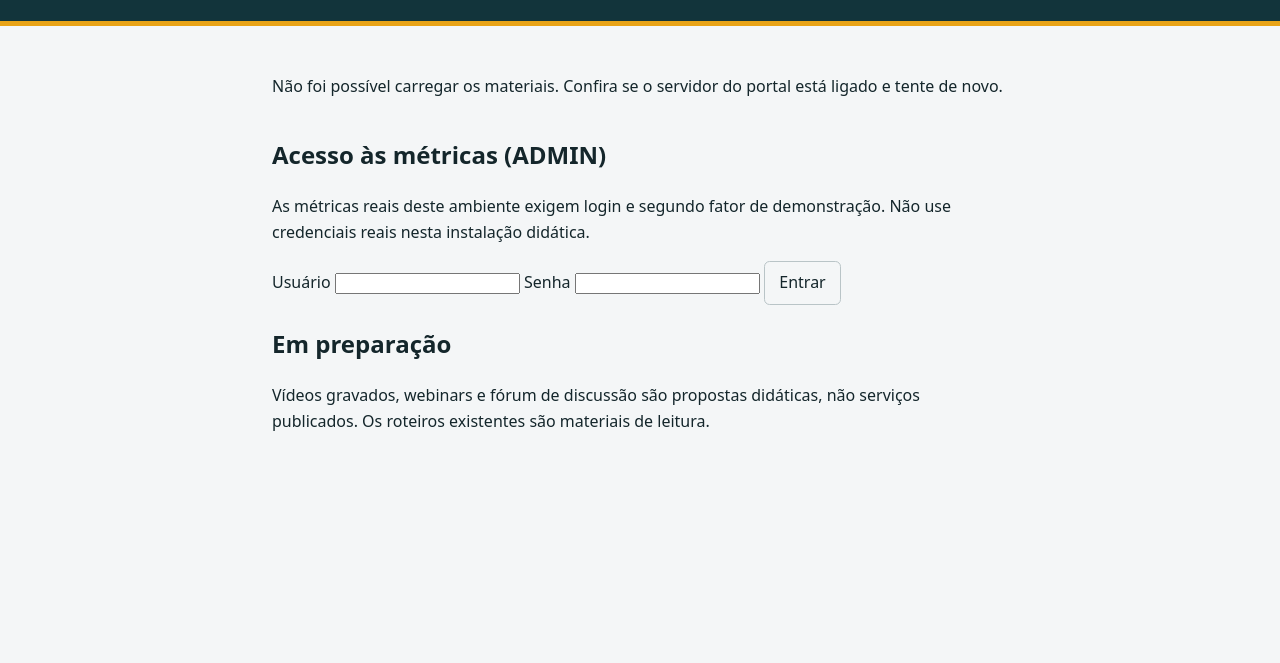
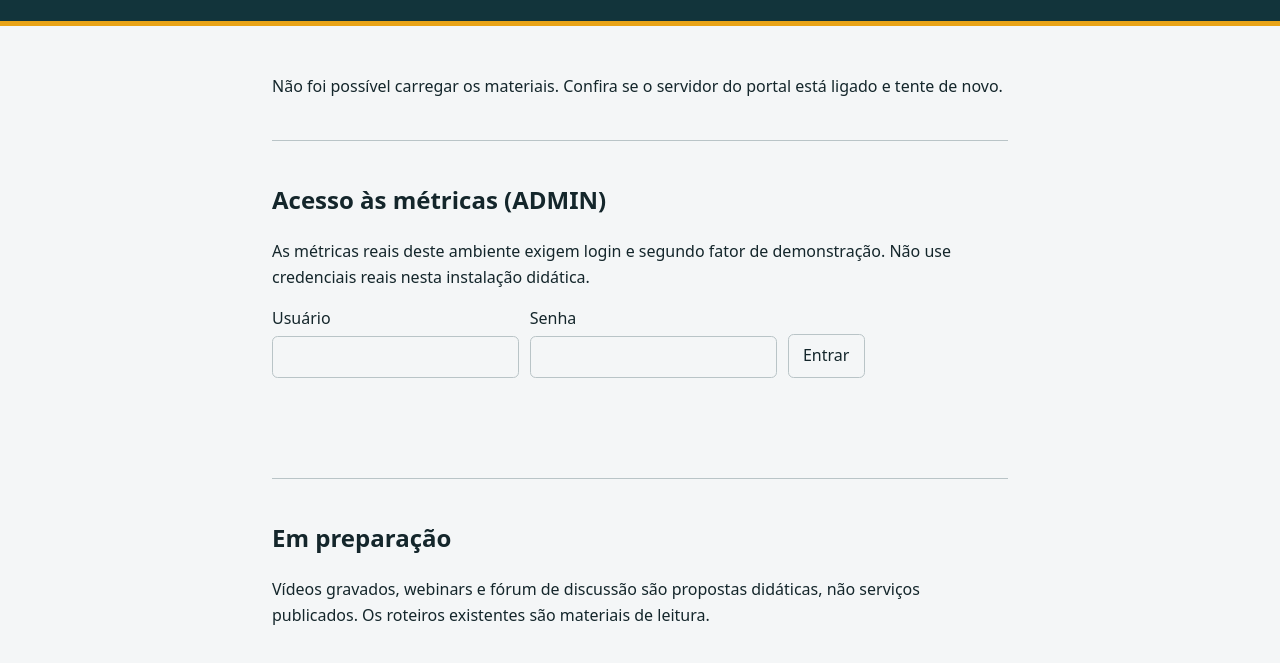
Before and after one commit to athr-ocean/autobotz-motors, a plain HTML site: page portal-treinamento/public/index.html in a window 1280 px wide. Shown: the part 101-764 px from the top of the page. Drawn offline with Linux system fonts and the light colour scheme; no server answers.

Commit message:
feat(d15): portal de treino, métricas visuais e aviso da interface

```diff
--- a/portal-treinamento/public/style.css
+++ b/portal-treinamento/public/style.css
@@ -17,3 +17,12 @@ li button{width:100%;text-align:left}
 .texto{white-space:pre-wrap;max-width:65ch}
 .pular{position:absolute;left:-999px}
 .pular:focus{left:1rem;top:1rem;background:var(--bg);padding:.5rem;z-index:1}
+
+#acesso,#dashboard,#planejamento{border-top:1px solid var(--bd);padding:1.25rem 0;margin-top:1.5rem}
+#acesso form,#dashboard form{display:flex;flex-wrap:wrap;gap:.65rem;align-items:end}
+#acesso label,#dashboard label{display:grid;gap:.25rem}
+input{font:inherit;min-width:9rem;border:1px solid var(--bd);border-radius:.35rem;padding:.45rem;color:var(--fg);background:var(--bg)}
+#auth-status,#metricas-status{min-height:1.5rem}
+table{width:100%;border-collapse:collapse;text-align:left;margin:1rem 0}
+th,td{border-bottom:1px solid var(--bd);padding:.5rem;vertical-align:top}
+[hidden]{display:none!important}
```
